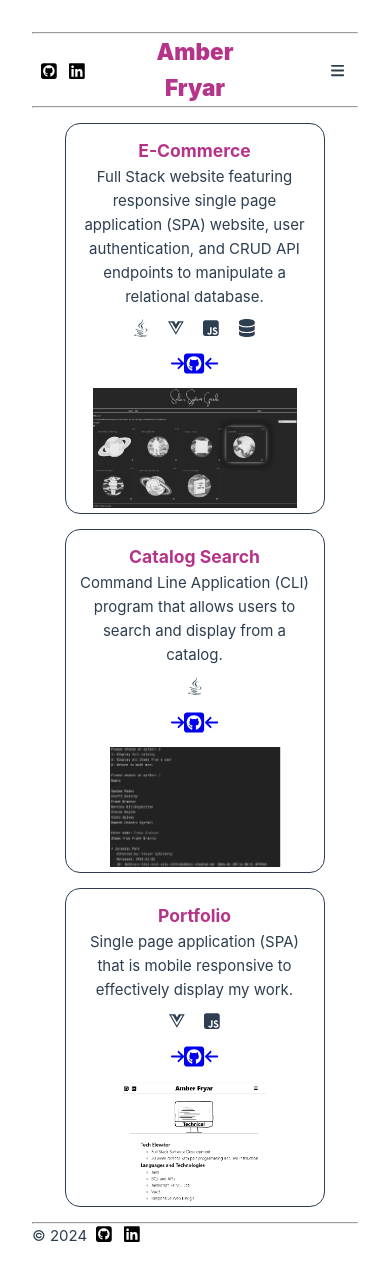
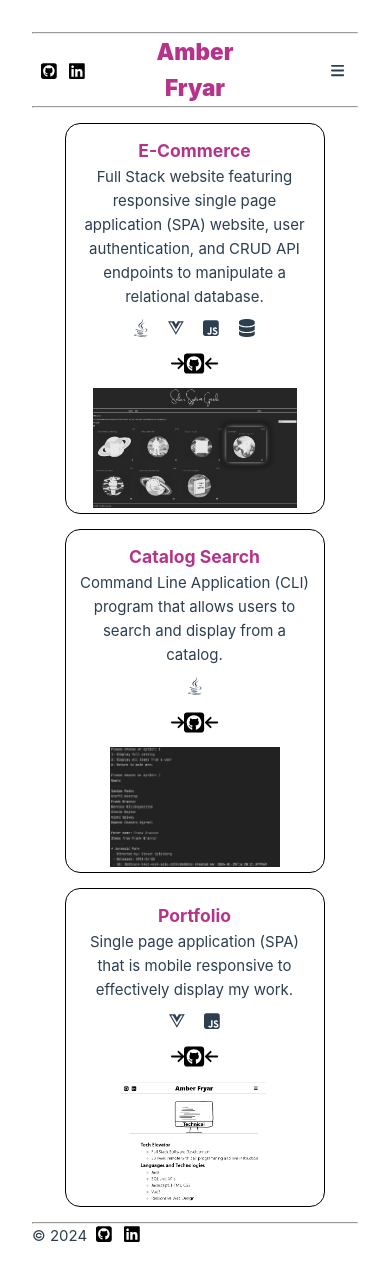
Before and after one commit to AmberFryar/Portfolio, a Vue app: page /projects in a window 390 px wide. Built offline with nearby package versions, Linux system fonts and the light colour scheme.

Commit message:
style binding changes on mouseover but not on specific elements

```diff
--- a/src/components/NavBanner.vue
+++ b/src/components/NavBanner.vue
@@ -8,14 +8,14 @@
     <div class="dropDownMenu">
       <font-awesome-icon icon="fa-bars" class="menuIcon" @click="toggleDisplayMenu" />
       <div :class="menuLinksClass">
-       <router-link id='experience' :to="{ name: 'experience' }">
-          <h4 id="experience">Experience</h4>
+       <router-link  id='experienceView' :to="{ name: 'experience' }">
+          <h4 class= "navLinks" id="experience">Experience</h4>
         </router-link>
-        <router-link id="projects" :to="{ name: 'projects'}">
-          <h4 id="projects">Projects</h4>
+        <router-link id='projectsView' :to="{ name: 'projects'}">
+          <h4 class= "navLinks">Projects</h4>
         </router-link>
-        <router-link id='about' :to="{ name: 'about' }">
-          <h4 id="about">About Me</h4>
+        <router-link id='aboutView' :to="{ name: 'about' }">
+          <h4 class= "navLinks">About Me</h4>
         </router-link>
       </div>
     </div>
@@ -25,7 +25,7 @@
 
 <script>
 import Socials from './Socials.vue';
-
+//export default components instead of script setup
 export default {
   components: {
     Socials
@@ -77,31 +77,29 @@ export default {
       justify-content: right;
     }
 
-    #about {
+    #aboutView {
       display: flex;
       grid-area: about;
       text-decoration: none;
-      color: black;
-      font-weight: bold;
       justify-content: center;
     }
 
-    #projects {
+    #projectsView {
       display: flex;
       grid-area: projects;
       text-decoration: none;
-      color: black;
-      font-weight: bold;
       justify-content: center;
     }
 
-    #experience {
+    #experienceView {
       display: flex;
       grid-area: experience;
       text-decoration: none;
-      color: black;
+      justify-content: center;
+    }
+    .navLinks{
+      color:black;
       font-weight: bold;
-      justify-content: center;
 
     }
 
@@ -120,10 +118,10 @@ export default {
         margin-left: 75%;
       }
 
-      .dropDownMenu {
+      /* .dropDownMenu {
         position: relative;
         display: inline-block;
-      }
+      } */
 
       .menuLinks {
         display: none;
@@ -138,9 +136,16 @@ export default {
         z-index: 1;
       }
 
-      .menuIcon :hover .menuLinks {
+      /* .menuIcon :hover .menuLinks {
         display: block;
         justify-content: right;
+      } */
+
+      /* .navLinks {
+        display: none;
+      } */
+      .navLinks:hover  {
+        color:rgb(181 51 137);
       }
 
       #banner {
@@ -156,4 +161,5 @@ export default {
         justify-content: center;
         text-align: center;
       }
-    }</style>
+    }
+    </style>
--- a/src/components/Professional.vue
+++ b/src/components/Professional.vue
@@ -8,7 +8,7 @@
             <h3>University of Northern Colorado</h3>
             <ul>
                 <li>Bachelor of Science in Biological Sciences</li>
-                <li>Secondary Education Liscense</li>
+                <li>Secondary Education License</li>
             </ul>
             <h3>Leadership</h3>
             <ul>
--- a/src/components/Projects.vue
+++ b/src/components/Projects.vue
@@ -2,46 +2,46 @@
 // TODO: make JSON file to hold data instead of hardcoding here. 1 container- loop through data array to create multiple projects
 
 <template>
-    <div class="project" id="E-Commerce">
+    <div class="project" @mouseover= "hoverIn" @mouseout= "hoverOut" :style="{borderWidth, borderColor}" id="E-Commerce">
         <div class="imgContainer">
-            <img class="imgBW" src="/src/assets/P_SSG_homepage_BW.png" />
+            <img class="imgBW" :style ="{opacity}" src="/src/assets/P_SSG_homepage_BW.png" />
             <img class="imgColor" src="/src/assets/P_SSG_homepage.png" />
         </div>
         <div class="info">
             <h3 class="name">E-Commerce</h3>
             <h4 class="description">Full Stack website featuring responsive single page application (SPA) website, user
                 authentication, and CRUD API endpoints to manipulate a relational database.</h4>
-            <div class="tech"><font-awesome-icon class="icons" :icon="['fab', 'java']" />
+            <div class="tech" ><font-awesome-icon class="icons" :icon="['fab', 'java']" />
                 <font-awesome-icon class="icons" :icon="['fab', 'vuejs']" />
                 <font-awesome-icon class="icons" :icon="['fab', 'js-square']" />
                 <font-awesome-icon class="icons" :icon="['fas', 'database']" />
             </div>
-            <a href="https://github.com/AmberFryar/E-Commerce#e-commerce" target="_blank">
+            <a href="https://github.com/AmberFryar/E-Commerce#e-commerce" target="_blank" :style = "{color}">
                 <font-awesome-icon class="arrow" :icon="['fas', 'arrow-right']" />
                 <font-awesome-icon class="GitHub" :icon="['fab', 'square-github']" />
                 <font-awesome-icon class="arrow" :icon="['fas', 'arrow-left']" /> </a>
         </div>
     </div>
-    <div class="project" id="Catalog">
+    <div class="project" @mouseover= "hoverIn" @mouseout= "hoverOut" :style="{borderWidth, borderColor}" id="Catalog">
         <div class="imgContainer">
             <img class="imgColor" src="/src/assets/P_Catalog_search.png" />
-            <img class="imgBW" src="/src/assets/P_Catalog_search_BW.png" />
+            <img class="imgBW" :style ="{opacity}" src="/src/assets/P_Catalog_search_BW.png" />
         </div>
         <div class="info">
             <h3 class="name">Catalog Search</h3>
             <h4 class="description"> Command Line Application (CLI) program that allows users to search and display from a
                 catalog.</h4>
             <div class="tech"><font-awesome-icon class="icons" :icon="['fab', 'java']" /> </div>
-            <a href="https://github.com/AmberFryar/Catalog-Search#catalog" target="_blank">
+            <a href="https://github.com/AmberFryar/Catalog-Search#catalog" target="_blank" :style = "{color}">
                 <font-awesome-icon class="arrow" :icon="['fas', 'arrow-right']" />
                 <font-awesome-icon class="GitHub" :icon="['fab', 'square-github']" />
                 <font-awesome-icon class="arrow" :icon="['fas', 'arrow-left']" /> </a>
         </div>
     </div>
-    <div class="project" id="Portfolio">
+    <div class="project" @mouseover= "hoverIn" @mouseout= "hoverOut" :style="{borderWidth, borderColor}" id="Portfolio">
         <div class="imgContainer">
             <img class="imgColor" src="/src/assets/P_Portfolio.png" />
-            <img class="imgBW" src="/src/assets/P_Portfolio_BW1.png" />
+            <img class="imgBW" :style ="{opacity}" src="/src/assets/P_Portfolio_BW1.png" />
         </div>
         <div class="info">
             <h3 class="name">Portfolio</h3>
@@ -50,7 +50,7 @@
             <div class="tech"><font-awesome-icon class="icons" :icon="['fab', 'vuejs']" />
                 <font-awesome-icon class="icons" :icon="['fab', 'js-square']" />
             </div>
-            <a href="https://github.com/AmberFryar/Portfolio#portfolio-website" target="_blank">
+            <a href="https://github.com/AmberFryar/Portfolio#portfolio-website" target="_blank" :style = "{color}">
                 <font-awesome-icon class="arrow" :icon="['fas', 'arrow-right']" />
                 <font-awesome-icon class="GitHub" :icon="['fab', 'square-github']" />
                 <font-awesome-icon class="arrow" :icon="['fas', 'arrow-left']" /> </a>
@@ -59,6 +59,35 @@
     </div>
 </template>
 <script>
+    export default {
+        data () {
+            return {
+                borderWidth: "thin",
+                borderColor: "black",
+                opacity: 1,
+                color: "black"
+
+            }
+        },
+        computed:{
+
+        },
+        methods: {
+            hoverIn() {
+                this.borderWidth = "medium"
+                this.borderColor = "rgb(181 51 137)"
+                this.opacity = 0
+                this.color = "rgb(181 51 137)"
+            },
+            hoverOut() {
+                this.borderWidth = "thin"
+                this.borderColor = "black"
+                this.opacity = "1"
+                this.color = "black"
+
+            }
+        }
+    }
 
 </script>
 <style scoped>
@@ -90,16 +119,11 @@
 }
 
 .name {
-    color: rgb(181 51 137);
+    color: #b53389;
 }
 
 h3 {
     font-weight: bold;
-}
-
-.project:hover {
-    border-width: medium;
-    border-color: rgb(181 51 137);
 }
 
 .imgContainer {
@@ -118,14 +142,10 @@ h3 {
 }
 
 .imgBW {
-    position: fixed;
+    position: absolute;
     height: 120px;
     align-self: center;
 
-}
-
-.imgBW:hover {
-    opacity: 0;
 }
 
 .imgColor {
@@ -150,6 +170,14 @@ a {
 .arrow {
     margin-bottom: 4px;
 }
+/* .project:hover {
+    border-width: medium;
+    border-color: rgb(181 51 137);
+} */
+
+/* .imgBW:hover {
+    opacity: 0;
+} */
 
 @media only screen and (max-width: 821px) {
     .project {
```
